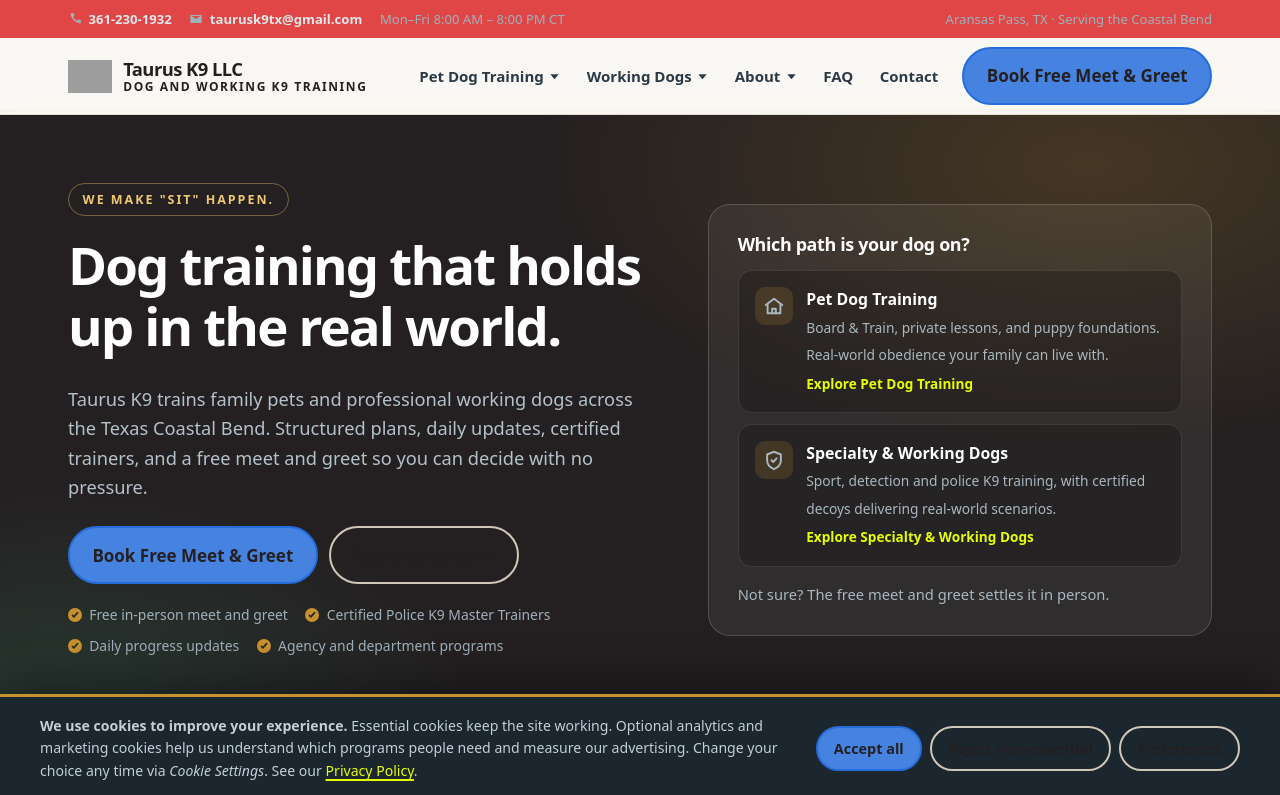
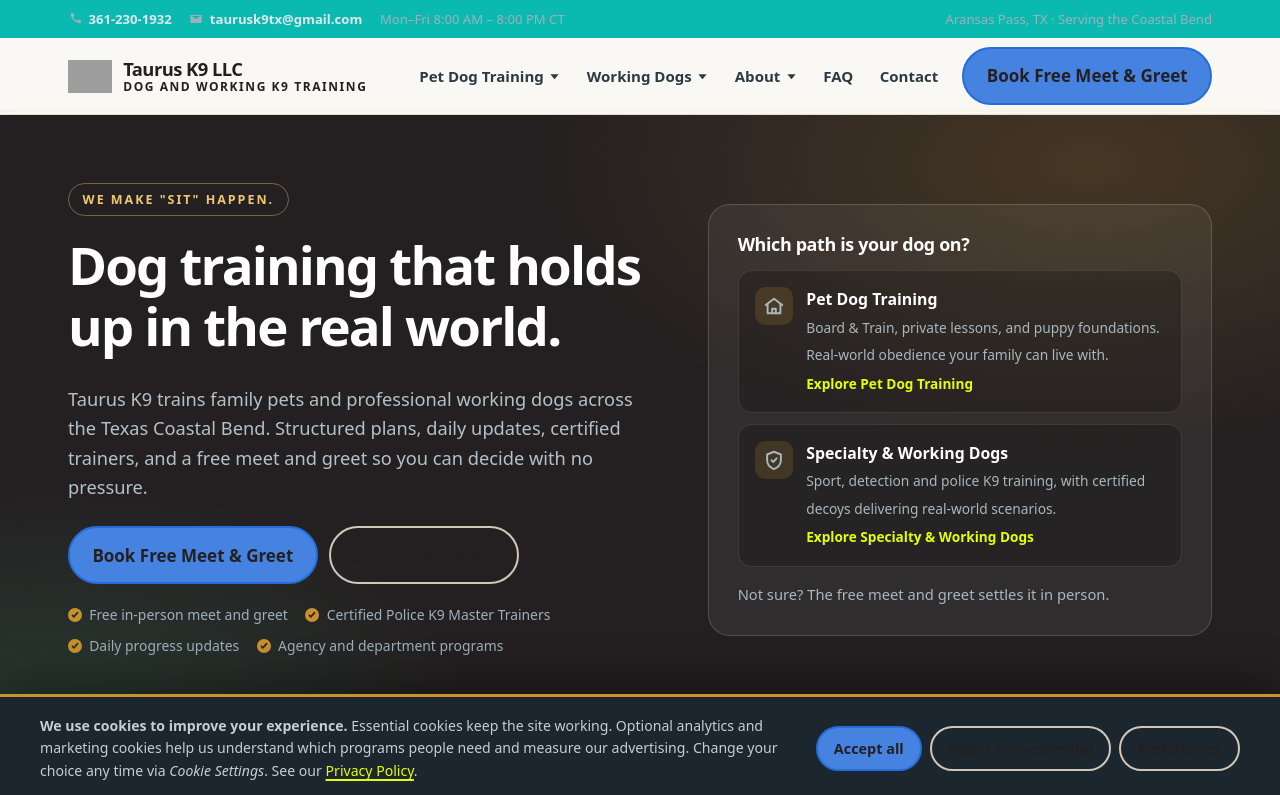
Before and after one commit to gregoryjenkins56-sys/Taurus-K9-Webstuff, a plain HTML site: page index.html in a window 1280 px wide. Shown: the top 795 px of the page. Drawn offline with Linux system fonts and the light colour scheme; grey boxes are pictures that could not be loaded.

Commit message:
Update style.css

```diff
--- a/css/style.css
+++ b/css/style.css
@@ -53,7 +53,7 @@
 .btn-sm{padding:.55rem 1rem;font-size:.9rem;min-height:42px}
 .btn-blk{width:100%}
 .btnrow{display:flex;flex-wrap:wrap;gap:.7rem}
-.util{background:#E04646;color:#9fb0ba;font-size:.82rem}
+.util{background:#0ABAB0;color:#9fb0ba;font-size:.82rem}
 .util a{color:#dfe8ec;text-decoration:none;font-weight:600}
 .util a:hover{color:#fff;text-decoration:underline}
 .util__in{display:flex;flex-wrap:wrap;align-items:center;gap:.4rem 1.1rem;padding-block:.5rem;min-height:38px}
```
